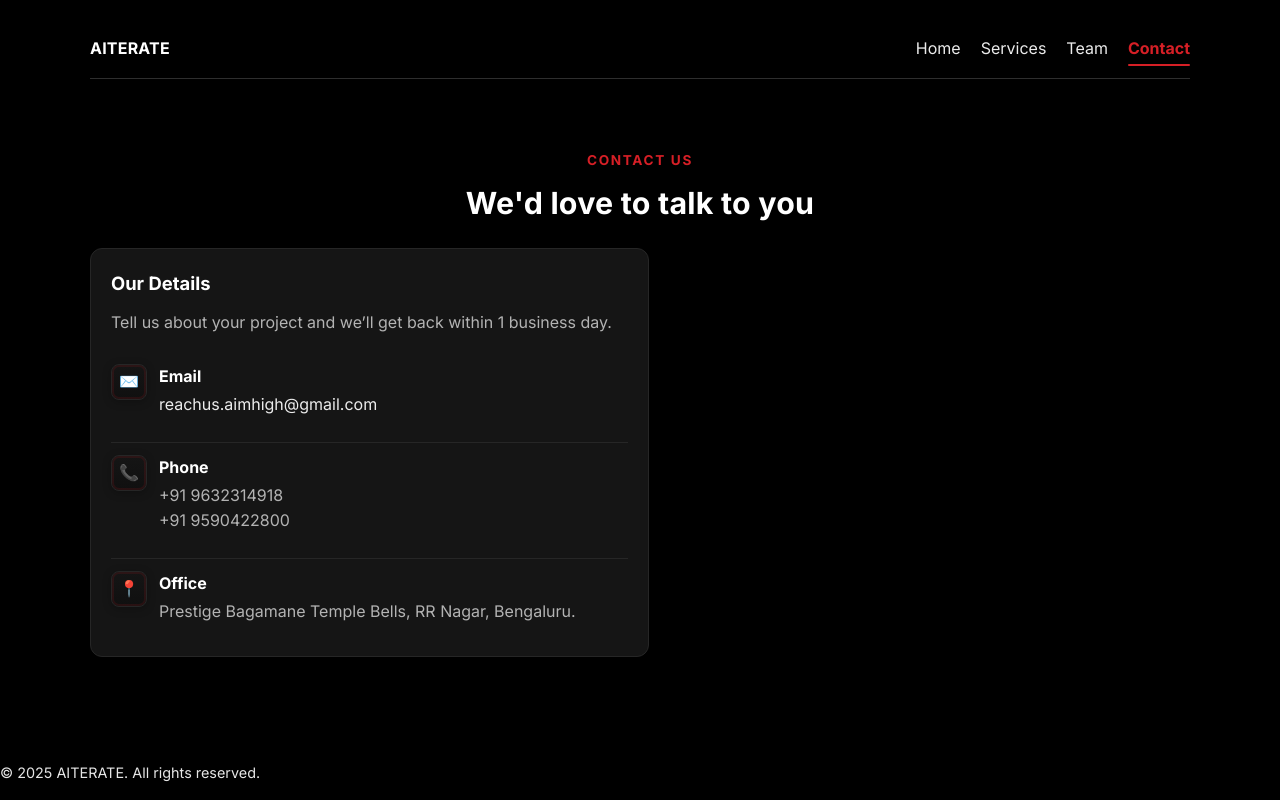
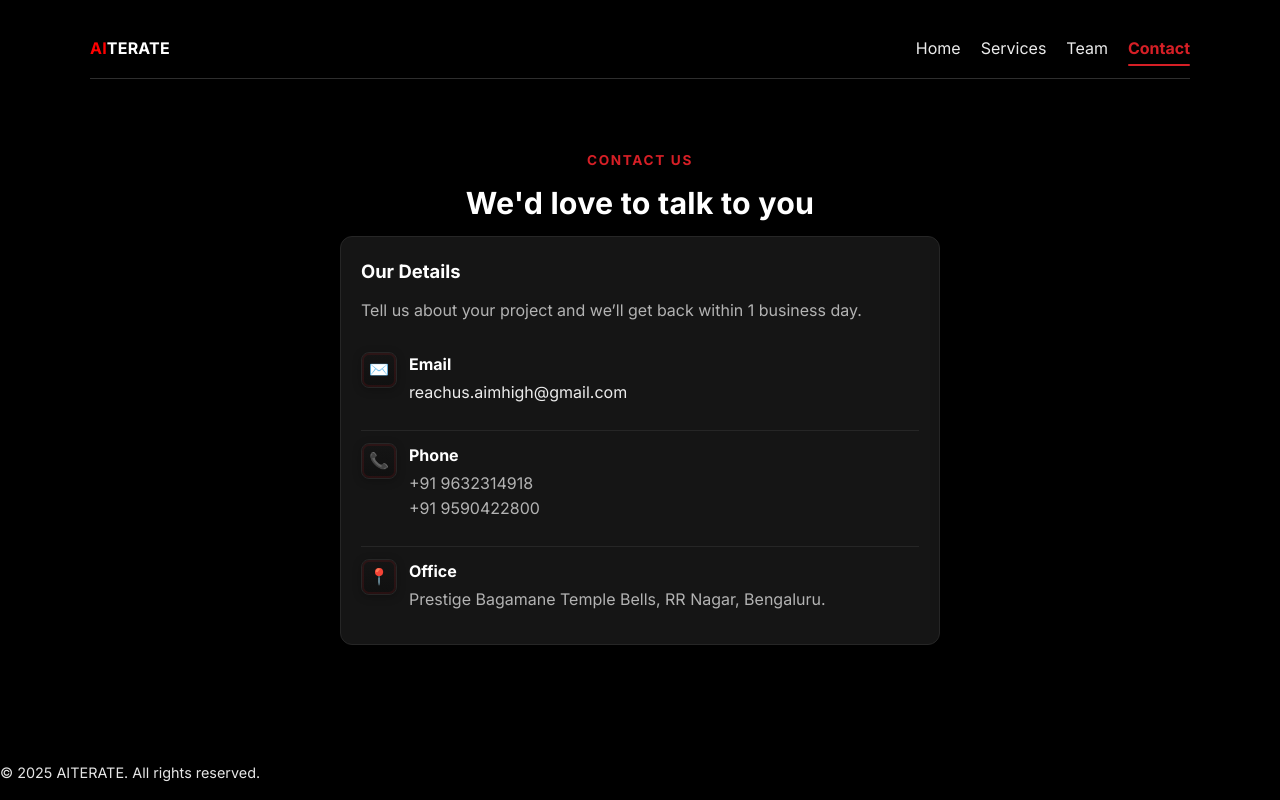
Before and after one commit to saddyrockz25/company_website, a website: page contact.html in a window 1280 px wide. Drawn offline with Linux system fonts and the light colour scheme.

```diff
--- a/contact.html
+++ b/contact.html
@@ -13,7 +13,7 @@
   <header class="hero hero--compact">
     <div class="container">
       <nav class="site-nav">
-        <a class="brand" href="index.html">AITERATE</a>
+        <a class="brand" href="index.html"><span class="ai">AI</span>TERATE</a>
         <ul>
           <li><a href="index.html">Home</a></li>
           <li><a href="services.html">Services</a></li>
@@ -29,7 +29,7 @@
       <span class="contact-section-badge">Contact Us</span>
       <h2 class="contact-section-caption">We'd love to talk to you</h2>
       <div class="contact-grid">
-        <div class="contact-details contact-card">
+        <div class="contact-card">
           <h3 class="card-title-heading">Our Details</h3>
           <p>Tell us about your project and we’ll get back within 1 business day.</p>
           <ul class="contact-list">
@@ -57,30 +57,6 @@
             </li>
           </ul>
         </div>
-        <!-- <div class="contact-card contact-form-card">
-          <h3 class="card-title-heading">Send us a Message</h3>
-          <form class="contact-form" id="contactForm" action="#" method="post">
-            <div class="form-row">
-              <div class="form-field">
-                <label for="name">Name</label>
-                <input type="text" id="name" name="name" style="width: 450px;" placeholder="Your full name" required />
-              </div>
-            </div>
-            <div class="form-row">
-              <div class="form-field">
-                <label for="email">Email</label>
-                <input type="email" id="email" name="email" style="width: 450px;" placeholder="you@example.com" required />
-              </div>
-            </div>
-            <div class="form-row">
-              <div class="form-field" style="padding-top: 1rem;">
-                <label for="message">How can we help?</label>
-                <textarea id="message" name="message" rows="3" placeholder="Describe your needs..." required></textarea>
-              </div>
-            </div
-            <button type="submit" class="contact-cta-button">Send Message</button>
-          </form>
-        </div> -->
       </div>
     </div>
   </section>
--- a/style.css
+++ b/style.css
@@ -472,20 +472,21 @@
   /* Contact page */
   .contact { text-align: center; }
   .contact .contact-grid {
-    display: grid;
+    /* display: grid; */
     grid-template-columns: 1fr;
     gap: 1.25rem;
     margin-top: 1.25rem;
-    align-items: start;
+    max-width: 600px;
+    margin: auto;
   }
-  @media (min-width: 900px) {
+  @media (max-width: 900px) {
     .contact .contact-grid {
       grid-template-columns: 1.1fr 1fr;
       gap: 2rem;
     }
   }
-  .contact .contact-details h2 { color: #fff; margin-bottom: 0.5rem; }
-  .contact .contact-details p { color: var(--muted); }
+  .contact  h2 { color: #fff; margin-bottom: 0.5rem; }
+  .contact  p { color: var(--muted); }
   .contact .contact-list {
     list-style: none;
     margin-top: 1rem;
@@ -493,9 +494,6 @@
     grid-template-columns: 1fr;
     gap: 0.75rem;
     text-align: left;
-  }
-  .contact-details {
-    text-align: center;
   }
   .contact .contact-list li {
     display: grid;
@@ -529,12 +527,12 @@
     box-shadow: 0 2px 12px rgba(0,0,0,0.25);
   }
   @media (min-width: 900px) { .contact .contact-form-card { padding: 1.25rem; } }
-  .contact .contact-card {
+  .contact .contact-card{
     background: var(--surface);
     border: 1px solid var(--border);
     border-radius: 12px;
-    padding: 1rem;
     box-shadow: 0 2px 12px rgba(0,0,0,0.25);
+    max-width: 600px;
     text-align: left;
   }
   @media (min-width: 900px) { .contact .contact-card { padding: 1.25rem; } }
@@ -809,3 +807,4 @@
   .contact-cta-button:hover {
     background: linear-gradient(180deg, var(--primary-700), var(--primary-900));
   }
+  .ai { color: red; }
```
Also changed, not shown: index.html (+1 -1 lines), services.html (+1 -1 lines), team.html (+1 -1 lines).
